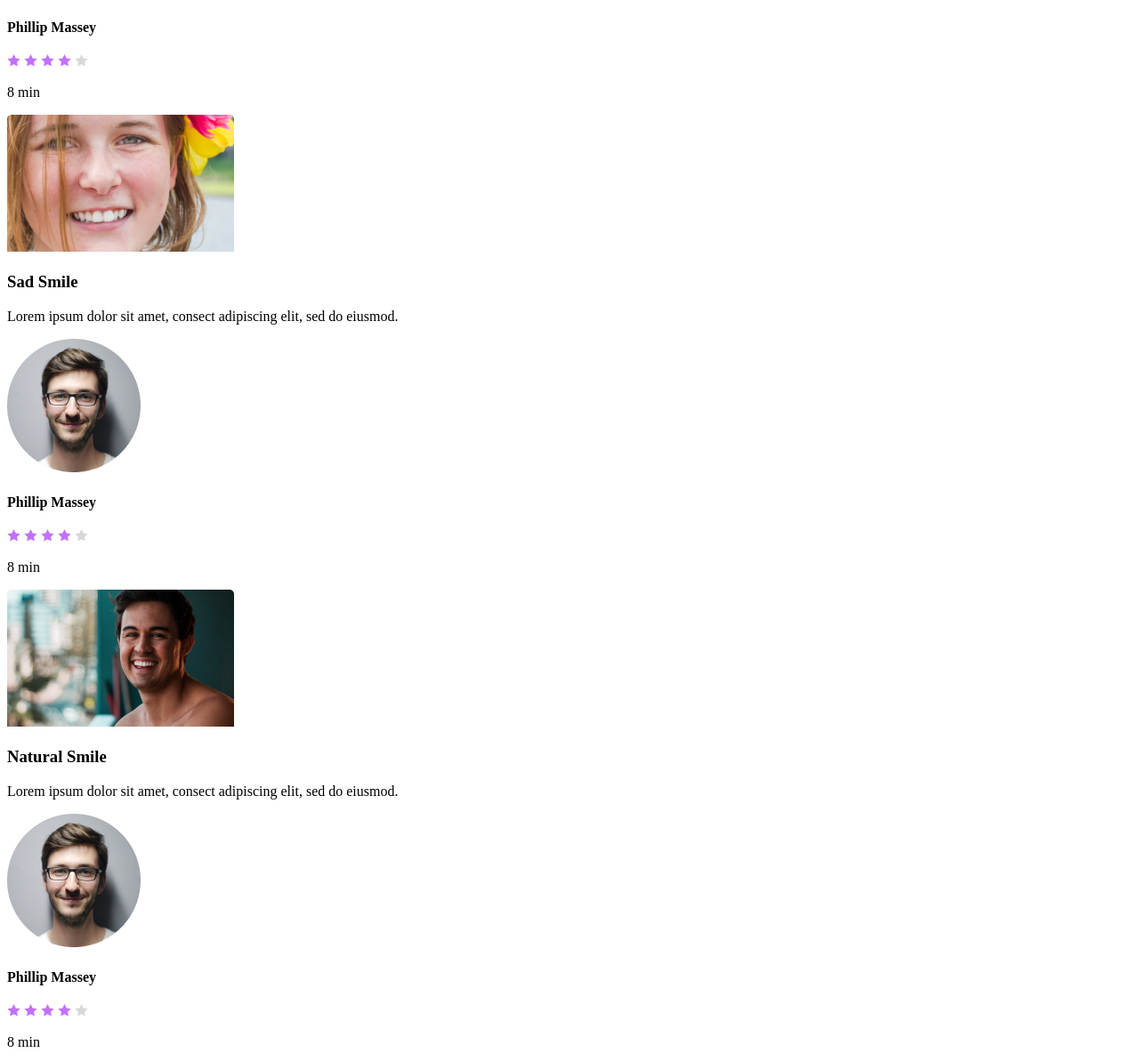
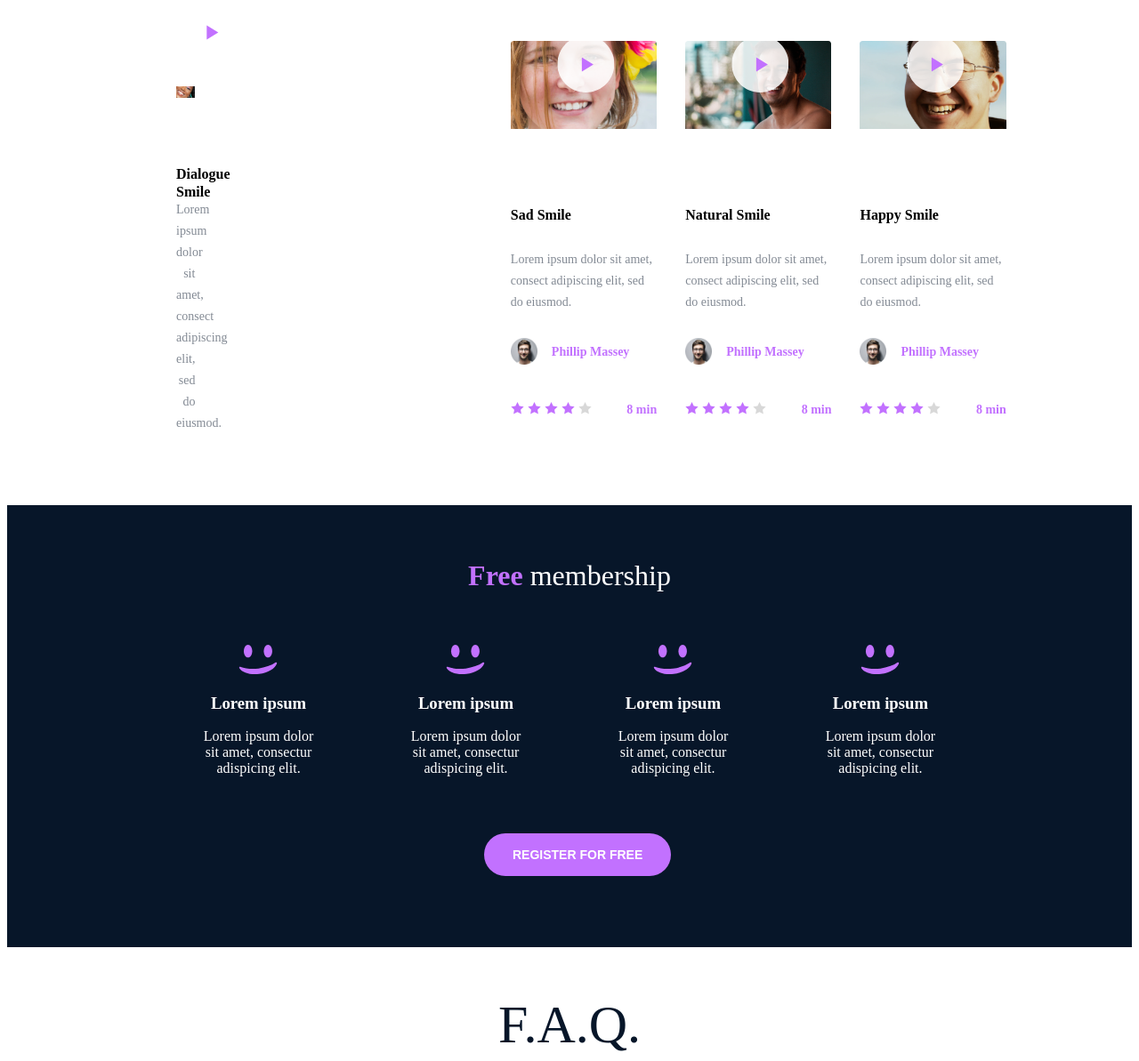
Before and after one commit to GChukwudi/alu-web-development, a plain HTML site: page css_advanced/index.html in a window 1280 px wide. Shown: the part 1565-2758 px from the top of the page at 89% size. Drawn offline with Linux system fonts and the light colour scheme.

Commit message:
updated webpage

```diff
--- a/css_advanced/index.html
+++ b/css_advanced/index.html
@@ -57,7 +57,7 @@
         </section>
         <section class="presenter_sec">
     <div class="presenter_block">
-            <img src="images/person.jpg" alt="">
+            <img src="images/avatar (1).png" alt="">
             <div>
                 <blockquote>
                     « Those tutorials are concise and go straight to the point. I can't think of a better place to learn smiling. And it's so fun!
@@ -67,18 +67,22 @@
         </div>
     </div>
         </section>
-        <section>
-            <h2>Most popular tutorials</h2>
-            <div>
-                <div>
+        <section class="video-sec">
+            <h2>Most <span class="sec_col">popular</span> tutorials</h2>
+            <div class="video_list">
+                <div class="video_card">
+                <div class="diagonal">
                     <img src="images/diagonal.jpg" alt="">
+                    <a class="play" href="#"><img src="svgs/play.svg" alt=""></a>
                     <h3 class="video-title">Dialogue Smile</h3>
                     <p class="video-desc">Lorem ipsum dolor sit amet, consect adipiscing elit, sed do eiusmod.</p>
+                </div>
                 </div>
                 <div class="Author">
                     <img class="author-img" src="images/phil.png" alt="Author 1">
                     <h4 class="author-name">Phillip Massey</h4>
                 </div>
+            <div class="rating_dur">
                 <div class="rating">
                     <img src="svgs/Star_3.svg" alt="">
                     <img src="svgs/Star_3.svg" alt="">
@@ -88,16 +92,16 @@
                 </div>
                 <p class="duration">8 min</p>
             </div>
-            <div>
-                <div>
+            <div class="video_card">
                     <img src="images/sad.png" alt="">
+                    <a class="play" href=""><img src="svgs/play.svg" alt=""></a>
                     <h3 class="video-title">Sad Smile</h3>
                     <p class="video-desc">Lorem ipsum dolor sit amet, consect adipiscing elit, sed do eiusmod.</p>
-                </div>
                 <div class="Author">
                     <img class="author-img" src="images/phil.png" alt="Author 2">
                     <h4 class="author-name">Phillip Massey</h4>
                 </div>
+                <div class="rating_dur">
                 <div class="rating">
                     <img src="svgs/Star_3.svg" alt="">
                     <img src="svgs/Star_3.svg" alt="">
@@ -107,16 +111,17 @@
                 </div>
                 <p class="duration">8 min</p>
                 </div>
-            <div>
-                <div>
+            </div>
+            <div class="video_card">
                     <img src="images/natural.png" alt="">
+                    <a class="play" href=""><img src="svgs/play.svg" alt=""></a>
                     <h3 class="video-title">Natural Smile</h3>
                     <p class="video-desc">Lorem ipsum dolor sit amet, consect adipiscing elit, sed do eiusmod.</p>
-                </div>
                 <div class="Author">
                     <img class="author-img" src="images/phil.png" alt="Author 3">
                     <h4 class="author-name">Phillip Massey</h4>
                 </div>
+            <div class="rating_dur">
                 <div class="rating">
                     <img src="svgs/Star_3.svg" alt="">
                     <img src="svgs/Star_3.svg" alt="">
@@ -126,16 +131,17 @@
                 </div>
                 <p class="duration">8 min</p>
             </div>
-            <div>
-                <div>
+            </div>
+            <div class="video_card">
                     <img src="images/happy.png" alt="Video1">
+                    <a class="play" href=""><img src="svgs/play.svg" alt=""></a>
                     <h3 class="video-title">Happy Smile</h3>
                     <p class="video-desc">Lorem ipsum dolor sit amet, consect adipiscing elit, sed do eiusmod.</p>
-                </div>
                 <div class="Author">
                     <img class="author-img" src="images/phil.png" alt="Author 4">
                     <h4 class="author-name">Phillip Massey</h4>
                 </div>
+                <div class="rating_dur">
                 <div class="rating">
                     <img src="svgs/Star_3.svg" alt="">
                     <img src="svgs/Star_3.svg" alt="">
@@ -145,26 +151,28 @@
                 </div>
                 <p class="duration">8 min</p>
                 </div>
+            </div>
+        </div>
         </section>
-        <section>
-            <h2><span>Free</span>membership</h2>
-            <div>
-                <div>
+        <section class="mem_sec">
+            <h2><span class="sec_col">Free </span>membership</h2>
+            <div class="memb">
+                <div class="memb_card">
                     <img src="svgs/smile.svg" alt="smile">
                     <h3>Lorem ipsum</h3>
                     <p>Lorem ipsum dolor sit amet, consectur adispicing elit.</p>
                 </div>
-                <div>
+                <div class="memb_card">
                     <img src="svgs/smile.svg" alt="smile">
                     <h3>Lorem ipsum</h3>
                     <p>Lorem ipsum dolor sit amet, consectur adispicing elit.</p>
                 </div>
-                <div>
+                <div class="memb_card">
                     <img src="svgs/smile.svg" alt="smile">
                     <h3>Lorem ipsum</h3>
                     <p>Lorem ipsum dolor sit amet, consectur adispicing elit.</p>
                 </div>
-                <div>
+                <div class="memb_card">
                     <img src="svgs/smile.svg" alt="smile">
                     <h3>Lorem ipsum</h3>
                     <p>Lorem ipsum dolor sit amet, consectur adispicing elit.</p>
@@ -172,10 +180,10 @@
             </div>
             <button class="reg_button">REGISTER FOR FREE</button>
         </section>
-        <section>
+        <section class="faq_sec">
             <h1>F.A.Q.</h1>
-            <div>
-                <div>
+            <div class="faq_list">
+                <div class="faq_item">
                     <h3>How does this work?</h3>
                     <p>Lorem ipsum dolor sit amet, consectetur adipiscing elit, sed do eiusmod tempor incididunt ut
                         labore et dolore magna aliqua. Ut enim ad minim veniam, quis nostrud exercitation ullamco
@@ -183,7 +191,7 @@
                         voluptate velit esse cillum dolore eu fugiat nulla pariatur. Excepteur sint occaecat cupidatat
                         non proident, sunt in culpa qui officia deserunt mollit anim id est laborum.</p>
                 </div>
-                <div>
+                <div class="faq_item">
                     <h3>How does this work?</h3>
                     <p>Lorem ipsum dolor sit amet, consectetur adipiscing elit, sed do eiusmod tempor incididunt ut
                         labore et dolore magna aliqua. Ut enim ad minim veniam, quis nostrud exercitation ullamco
@@ -191,7 +199,8 @@
                         voluptate velit esse cillum dolore eu fugiat nulla pariatur. Excepteur sint occaecat cupidatat
                         non proident, sunt in culpa qui officia deserunt mollit anim id est laborum.</p>
                 </div>
-                <div>
+            <div class="faq_list">
+                <div class="faq_item">
                     <h3>How does this work?</h3>
                     <p>Lorem ipsum dolor sit amet, consectetur adipiscing elit, sed do eiusmod tempor incididunt ut
                         labore et dolore magna aliqua. Ut enim ad minim veniam, quis nostrud exercitation ullamco
@@ -199,13 +208,14 @@
                         voluptate velit esse cillum dolore eu fugiat nulla pariatur. Excepteur sint occaecat cupidatat
                         non proident, sunt in culpa qui officia deserunt mollit anim id est laborum.</p>
                 </div>
-                <div>
+                <div class="faq_item">
                     <h3>How does this work?</h3>
                     <p>Lorem ipsum dolor sit amet, consectetur adipiscing elit, sed do eiusmod tempor incididunt ut
                         labore et dolore magna aliqua. Ut enim ad minim veniam, quis nostrud exercitation ullamco
                         laboris nisi ut aliquip ex ea commodo consequat. Duis aute irure dolor in reprehenderit in
                         voluptate velit esse cillum dolore eu fugiat nulla pariatur. Excepteur sint occaecat cupidatat
                         non proident, sunt in culpa qui officia deserunt mollit anim id est laborum.</p>
+                </div>
             </div>
             </div>
         </section>
--- a/css_advanced/styles.css
+++ b/css_advanced/styles.css
@@ -105,7 +105,7 @@ header .nav-urls a {
   border: none;
   color: #ffff;
   font-weight: 600;
-  font-size: 13;
+  font-size: 14px;
   margin-top: 10%;
   box-shadow: 0px;
   position: relative;
@@ -133,7 +133,7 @@ header .nav-urls a {
   line-height: 40.22px;
   /* top: 10%; */
 
-  font-size: 20px;
+  font-size: 32px;
   /* width: 261px;
   height: 40px;
   top: 631px;
@@ -171,32 +171,227 @@ header .nav-urls a {
   justify-content: center;
   align-items: center;
   color: white;
-  padding-left: 9%;
-  padding-right: 9%;
+  position: relative;
+  padding-left: -30%;
+  padding-right: -30%;
 }
 .presenter_block img {
-  width: 160px;
+  width: 170px;
   height: 160px;
-  top: 1201px;
-  left: 259px;
+  top: 1176px;
+  left: 142px;
   margin-right: 3rem;
 }
 .presenter_block blockquote {
   font-weight: 700;
   font-size: 22px;
-  line-height: 34px;
+  line-height: 33.6px;
   margin-left: 0;
 }
 .presenter_block .presenter_name {
   font-weight: 700;
-  font-size: 22px;
-  line-height: 34px;
+  font-size: 21px;
+  line-height: 33.6px;
   margin-bottom: 0;
 }
 .presenter_block .presenter_weather {
   font-style: italic;
   font-weight: 400;
-  font-size: 22px;
+  font-size: 21px;
   line-height: 34px;
   margin-top: 0;
 }
+.video_sec {
+  display: flex;
+  flex-direction: column;
+  padding-top: 3rem;
+  padding-bottom: 3rem;
+  top: 1228px;
+  left: 106px;
+  width: 1228px;
+  text-align: center;
+}
+.video_sec h2,
+.mem_sec h2,
+.faq_sec h1 {
+  text-align: center;
+}
+.video_sec h2 {
+  font-weight: 300;
+  font-size: 32px;
+  line-height: 40px;
+  padding-top: 1rem;
+  padding-bottom: 2rem;
+}
+.faq_sec h3 {
+  font-weight: 300;
+  font-style: 60px;
+  line-height: 75px;
+}
+.video_list {
+  display: flex;
+  /* flex-direction: row; */
+  flex-wrap: wrap;
+  justify-content: center;
+}
+.video_card {
+  padding: 1rem;
+  margin-top: 30%;
+  position: relative;
+  width: calc(40%);
+  justify-content: space-evenly;
+  text-align: left;
+  display: flex;
+  flex-direction: column;
+  max-width: 13%;
+}
+.video_card .diagonal {
+  padding: 1rem;
+  margin-top: 40%;
+  position: relative;
+  width: calc(40%);
+  margin-left: 20%;
+  margin-right: 80%;
+  justify-content: center;
+  text-align: right;
+  display: flex;
+  flex-direction: column;
+  max-width: 13%;
+}
+.video_card h3 {
+  font-weight: 700;
+  font-size: 16px;
+  line-height: 20px;
+  margin-bottom: -1rem;
+}
+.video_card .video-title {
+  margin-top: -35%;
+}
+.video_card .video-desc {
+  font-weight: 400;
+  font-size: 14px;
+  line-height: 24px;
+  color: rgba(7, 22, 41, 0.5016);
+}
+.video_card .play {
+  position: relative;
+  z-index: 1;
+  transform: translate(-1%);
+  margin-top: 1rem;
+  display: block;
+  top: -30%;
+  left: 33%;
+}
+.video_card .Author {
+  display: flex;
+  margin-top: -20%;
+  align-items: center;
+  font-size: 14px;
+}
+.author-img {
+  border-radius: 5px, 5px, 0px, 0px;
+  width: 30px;
+  height: 30px;
+  top: 261px;
+
+}
+.Author h4 {
+  font-weight: 600;
+  font-size: 14px;
+  line-height: 27px;
+  color: #c271ff;
+  margin-left: 1rem;
+}
+.rating_dur {
+  display: flex;
+  justify-content: space-between;
+  align-items: center;
+  margin-top: -15%;
+}
+.duration {
+  font-weight: 600;
+  font-size: 14px;
+  line-height: 27px;
+  text-align: right;
+  color: #c271ff;
+}
+.mem_sec {
+  color: #ffff;
+  background: rgba(7, 22, 41, 1);
+  padding: 2rem;
+  margin-top: 2.66%;
+}
+.mem_sec .sec_col,
+.video_sec .sec_col {
+  font-weight: 700;
+  font-size: 32px;
+  line-height: 40px;
+  text-align: center;
+}
+.mem_sec h2 {
+  font-weight: 300;
+  font-size: 32px;
+  line-height: 40px;
+  text-align: center;
+  padding-bottom: 2rem;
+}
+.mem_sec button {
+  left: 10%;
+  /* right: 30%; */
+}
+.memb {
+  display: flex;
+  justify-content: space-evenly;
+  padding-left: 5rem;
+  padding-right: 5rem;
+
+}
+.memb_card {
+  display: flex;
+  flex-direction: column;
+  max-width: 12%;
+  align-items: center;
+  text-align: center;
+}
+.memb_card h3 {
+  margin-bottom: 0.1rem;
+}
+.faq_sec {
+  background: white ;
+  height: 707px;
+}
+.faq_list {
+  display: flex;
+  flex-wrap: wrap;
+  justify-content: center;
+  padding-left: 10%;
+  padding-right: 10%;
+  margin-top: -3.8%;
+}
+.faq_sec h1 {
+  font-size: 60px;
+  font-weight: 300;
+  color: rgba(7, 22, 41, 1);
+  /* font-family: Source Sans Pro; */
+  line-height: 75px;
+  letter-spacing: 0px;
+  text-align: center;
+}
+.faq_item {
+  flex-basis: calc(40rem);
+  font-size: 14px;
+  margin-bottom: 2rem;
+  margin-top: -0.892%;
+  padding: 1rem;
+  background-color: white;
+  border: none;
+  justify-content: 10%;
+}
+.faq_item h3 {
+  font-weight: bold;
+  font-size: 16px;
+  margin-top: 3%;
+}
+.faq_item p {
+  margin-top: -5%;
+}
```
Lines whose indentation alone changed are shown as unchanged.
